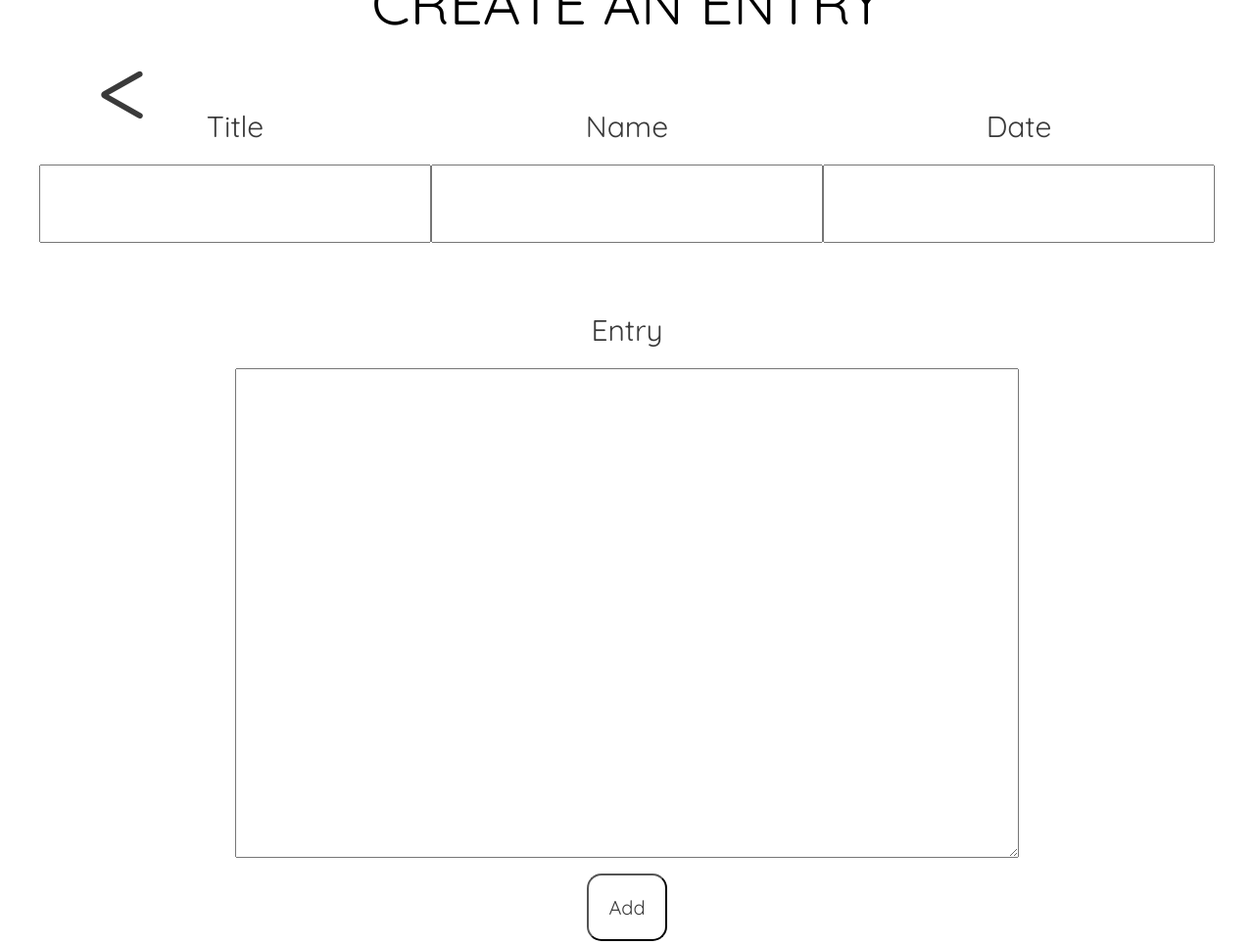
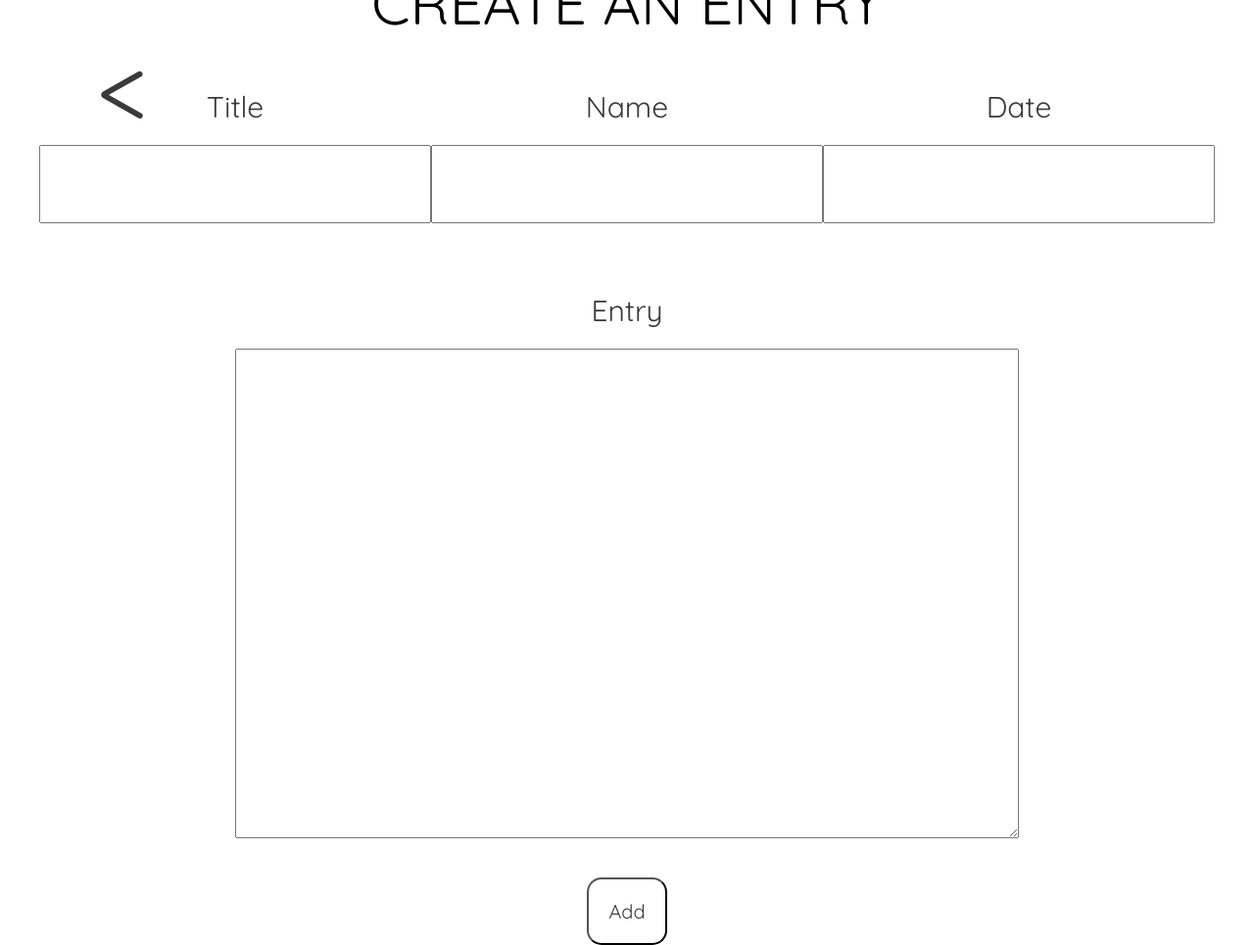
Before and after one commit to danielkjm/metis-journal, a React app: page /addEntry in a window 1280 px wide. Shown: the whole page at 98% size. Built offline with nearby package versions, Linux system fonts and the light colour scheme.

Commit message:
Finalize styling

```diff
--- a/client/components/AddEntry.js
+++ b/client/components/AddEntry.js
@@ -51,7 +51,7 @@ export default class AddEntry extends Component {
         <div className="page-header">CREATE AN ENTRY</div>
         <form className="entry-form" onSubmit={this.handleSubmit}>
           <div className="name-title">
-            <div className="entry-section">
+            <div>
               <label>Title</label>
               <input
                 name="title"
@@ -61,7 +61,7 @@ export default class AddEntry extends Component {
               />
             </div>
 
-            <div className="entry-section">
+            <div>
               <label>Name</label>
               <input
                 name="author"
@@ -70,7 +70,7 @@ export default class AddEntry extends Component {
                 onChange={this.handleChange}
               />
             </div>
-            <div className="entry-section">
+            <div>
               <label>Date</label>
               <input
                 name="date"
@@ -89,7 +89,7 @@ export default class AddEntry extends Component {
               onChange={this.handleChange}
             />
           </div>
-          <div>
+          <div className="submit-button">
             <button type="submit">Add</button>
           </div>
         </form>
--- a/client/components/Home.js
+++ b/client/components/Home.js
@@ -17,7 +17,7 @@ export default class Home extends Component {
   render() {
     return (
       <div className="home">
-        <div className="title">Everybody's Journal</div>
+        <div className="title">The Journal</div>
         <div className="entry-functions">
           <Link to="/addEntry">
             <div className="add-entry">Add Entry</div>
--- a/public/style.css
+++ b/public/style.css
@@ -118,10 +118,11 @@
 
 .entry-section {
   display: flex;
+  position: relative;
   justify-content: space-evenly;
   flex-direction: column;
   align-items: center;
-  padding-top: 50px;
+  top: 80px;
 }
 
 textarea {
@@ -149,18 +150,33 @@ input {
 
 button {
   padding: 20px;
-  margin-top: 20%;
+
   font-family: 'Quicksand', sans-serif;
   color: rgb(58, 58, 58);
   border-radius: 15px;
   font-size: 20px;
   background-color: white;
   cursor: pointer;
+  position: relative;
+}
+
+.submit-button {
+  position: relative;
+  top: 120px;
+  margin-bottom: 5rem;
 }
 
 .name-title {
   display: flex;
-  justify-content: space-evenly;
+  position: relative;
+  top: 30px;
+  align-items: center;
+}
+
+.name-title div {
+  display: flex;
+  flex-direction: column;
+  justify-content: center;
   align-items: center;
 }
 
```
